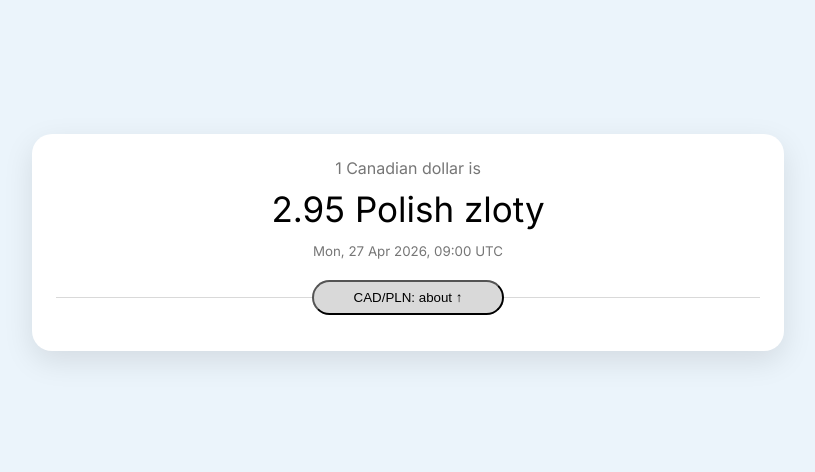
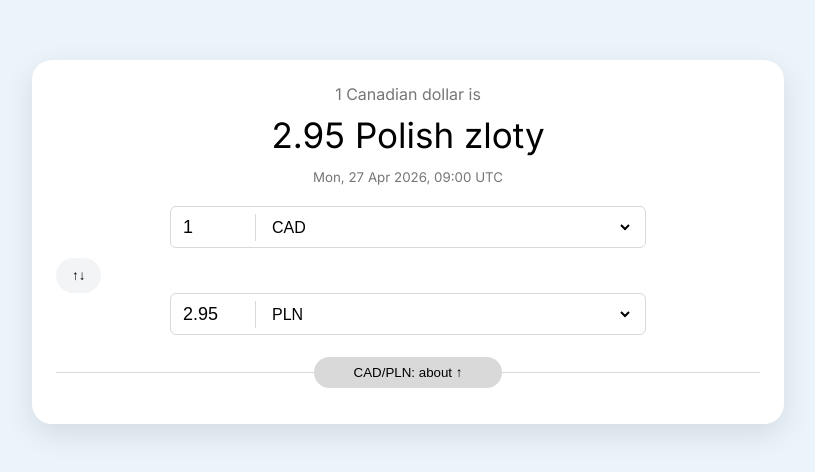
Before and after one commit to Woland-prj/CurrencyExchanger, a React (Vite) app in the folder client/: page / in a window 1280 px wide. Shown: the part 158-630 px from the top of the page, without its empty margins (232-1047 px from the left). Built offline with nearby package versions, Linux system fonts and the light colour scheme.

Commit message:
fix move structure to component CurrencyForm

```diff
--- a/client/src/components/shared/AmountInput/AmountInput.tsx
+++ b/client/src/components/shared/AmountInput/AmountInput.tsx
@@ -3,8 +3,11 @@ import styles from './AmountInput.module.scss';
 type AmountInputProps = {
   value: string;
   onChange: (value: string) => void;
+  isBlocked: boolean;
 };
 
-export const AmountInput = ({ value, onChange }: AmountInputProps) => {
-  return <input className={styles.input} value={value} onChange={(e) => onChange(e.target.value)} />;
+export const AmountInput = ({ value, onChange, isBlocked }: AmountInputProps) => {
+  return (
+    <input className={styles.input} value={value} onChange={(e) => onChange(e.target.value)} readOnly={isBlocked} />
+  );
 };
--- a/client/src/components/shared/CurrencyRow/CurrencyRow.tsx
+++ b/client/src/components/shared/CurrencyRow/CurrencyRow.tsx
@@ -9,13 +9,21 @@ type CurrencyRowProps = {
   currencies: Currency[];
   onValueChange: (v: string) => void;
   onCurrencyChange: (c: string) => void;
+  isInputBlocked: boolean;
 };
 
-export const CurrencyRow = ({ value, currency, currencies, onValueChange, onCurrencyChange }: CurrencyRowProps) => {
+export const CurrencyRow = ({
+  value,
+  currency,
+  currencies,
+  onValueChange,
+  onCurrencyChange,
+  isInputBlocked
+}: CurrencyRowProps) => {
   return (
     <div className={styles.container}>
       <div className={styles.row}>
-        <AmountInput value={value} onChange={onValueChange} />
+        <AmountInput isBlocked={isInputBlocked} value={value} onChange={onValueChange} />
         <div className={styles.divider}></div>
         <CurrencySelect currentCurrency={currency} currencies={currencies} onChange={onCurrencyChange} />
       </div>
--- a/client/src/components/widgets/CurrencyConverter/ConverterCard.tsx
+++ b/client/src/components/widgets/CurrencyConverter/ConverterCard.tsx
@@ -1,12 +1,10 @@
 import { Card } from '../../ui/Card/Card';
 import { ExchangeRateHeader } from './ExchangeRateHeader';
-import { CurrencyRow } from '../../shared/CurrencyRow/CurrencyRow';
 import { PairInfo } from './PairInfo';
-import { Button } from '../../ui/Button/Button';
 import { useConverter } from '../../../hooks/useConverter';
 import { currencies } from '../../../mockdata/Currencies';
 import { priceChanges } from '../../../mockdata/Rates';
-import styles from './ConverterCard.module.scss';
+import { ConverterForm } from './CurrencyForm';
 
 export const ConverterCard = () => {
   const {
@@ -22,11 +20,25 @@ export const ConverterCard = () => {
     swap
   } = useConverter(currencies, priceChanges);
 
+  const key: string = `${fromCurrency.code}-${toCurrency.code}`;
+
   return (
     <Card>
       <ExchangeRateHeader rate={rate} from={fromCurrency.name} to={toCurrency.name} updateDate={updateDate} />
 
-      <PairInfo from={fromCurrency} to={toCurrency} />
+      <ConverterForm
+        amount={amount}
+        fromCurrency={fromCurrency}
+        currencies={currencies}
+        setAmount={setAmount}
+        handleFromCurrencyChange={handleFromCurrencyChange}
+        result={result}
+        swap={swap}
+        toCurrency={toCurrency}
+        handleToCurrencyChange={handleToCurrencyChange}
+      ></ConverterForm>
+
+      <PairInfo key={key} from={fromCurrency} to={toCurrency} />
     </Card>
   );
 };
--- a/client/src/components/widgets/CurrencyConverter/CurrencyForm.tsx
+++ b/client/src/components/widgets/CurrencyConverter/CurrencyForm.tsx
@@ -1,9 +1,31 @@
+import type { Currency } from '../../../models/Currency';
 import { CurrencyRow } from '../../shared/CurrencyRow/CurrencyRow';
 import { Button } from '../../ui/Button/Button';
+import styles from './CurrencyForm.module.scss';
 
-type;
+type ConverterFormProps = {
+  amount: string;
+  fromCurrency: Currency;
+  currencies: Currency[];
+  setAmount: (v: string) => void;
+  handleFromCurrencyChange: (c: string) => void;
+  result: string;
+  swap: () => void;
+  toCurrency: Currency;
+  handleToCurrencyChange: (c: string) => void;
+};
 
-export const ConverterForm = () => {
+export const ConverterForm = ({
+  amount,
+  fromCurrency,
+  currencies,
+  setAmount,
+  handleFromCurrencyChange,
+  result,
+  swap,
+  toCurrency,
+  handleToCurrencyChange
+}: ConverterFormProps) => {
   return (
     <>
       <CurrencyRow
@@ -12,6 +34,7 @@ export const ConverterForm = () => {
         currencies={currencies}
         onValueChange={setAmount}
         onCurrencyChange={handleFromCurrencyChange}
+        isInputBlocked={false}
       />
 
       <div className={styles.buttonWrapper}>
@@ -24,6 +47,7 @@ export const ConverterForm = () => {
         currencies={currencies}
         onValueChange={() => {}}
         onCurrencyChange={handleToCurrencyChange}
+        isInputBlocked={true}
       />
     </>
   );
--- a/client/src/components/widgets/CurrencyConverter/PairInfo.module.scss
+++ b/client/src/components/widgets/CurrencyConverter/PairInfo.module.scss
@@ -16,6 +16,7 @@
 
   background: #d9d9d9;
   border-radius: 999px;
+  border: none;
 }
 
 .divider {
--- a/client/src/hooks/useConverter.ts
+++ b/client/src/hooks/useConverter.ts
@@ -2,7 +2,7 @@ import { useState } from 'react';
 import type { Currency } from '../models/Currency';
 import type { PriceChanges } from '../models/RateMap';
 
-export function useConverter(currencies: Currency[], priceChanges: PriceChanges) {
+export const useConverter = (currencies: Currency[], priceChanges: PriceChanges) => {
   const [from, setFrom] = useState(currencies[0].code);
   const [to, setTo] = useState(currencies[1].code);
   const [amount, setAmount] = useState('1');
@@ -48,4 +48,4 @@ export function useConverter(currencies: Currency[], priceChanges: PriceChanges)
     handleToCurrencyChange,
     swap
   };
-}
+};
```
Also changed, not shown: client/src/components/widgets/CurrencyConverter/CurrencyForm.module.scss (renamed from client/src/components/widgets/CurrencyConverter/ConverterCard.module.scss), 1 other file (tests, documents, lock files or other folders).
